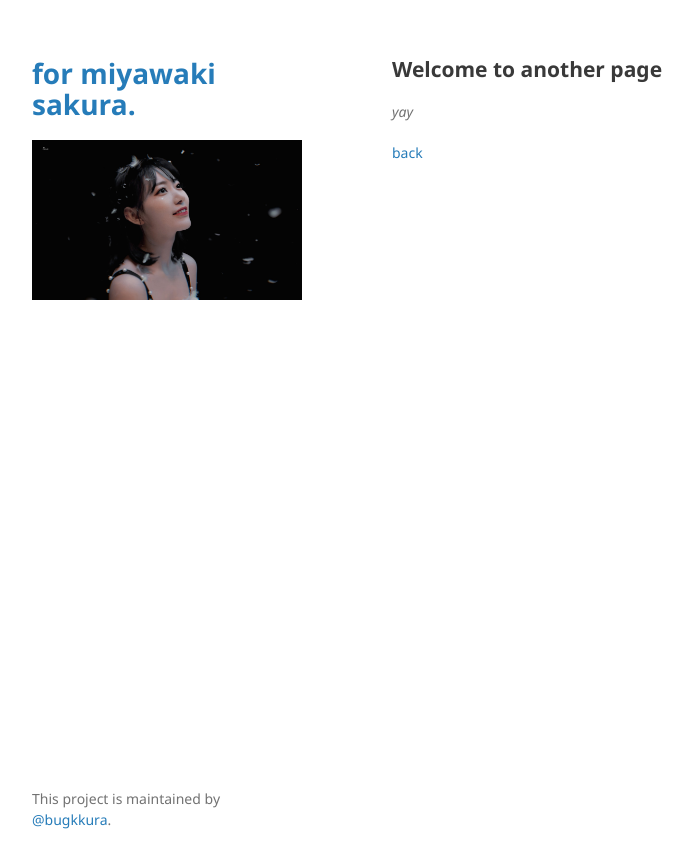
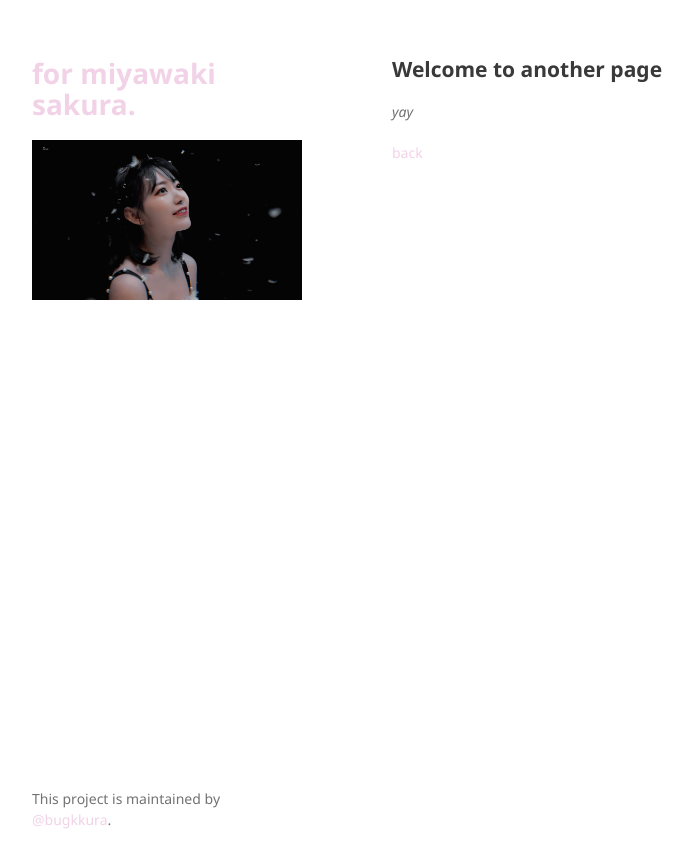
Before and after one commit to bugkkura/180930MiyawakiSakuraChannelMarvelSpiderManLivePS4, a Jekyll site: the page built from another-page.md, in a window 1280 px wide. Shown: the top 868 px of the page, without its empty margins (178-871 px from the left). Built offline with Jekyll 4.4.1, drawn with Linux system fonts in a browser that asks for light colours; the repository's description, which GitHub fills in, is left out; our own code applies the rules of GitHub Pages for plain Markdown files.

Commit message:
Update jekyll-theme-minimal.scss

```diff
--- a/_sass/jekyll-theme-minimal.scss
+++ b/_sass/jekyll-theme-minimal.scss
@@ -35,7 +35,7 @@ h3, h4, h5, h6 {
 }
 
 a {
-  color:#267CB9;
+  color:#f1d2e7;
   text-decoration:none;
 }
 
```
